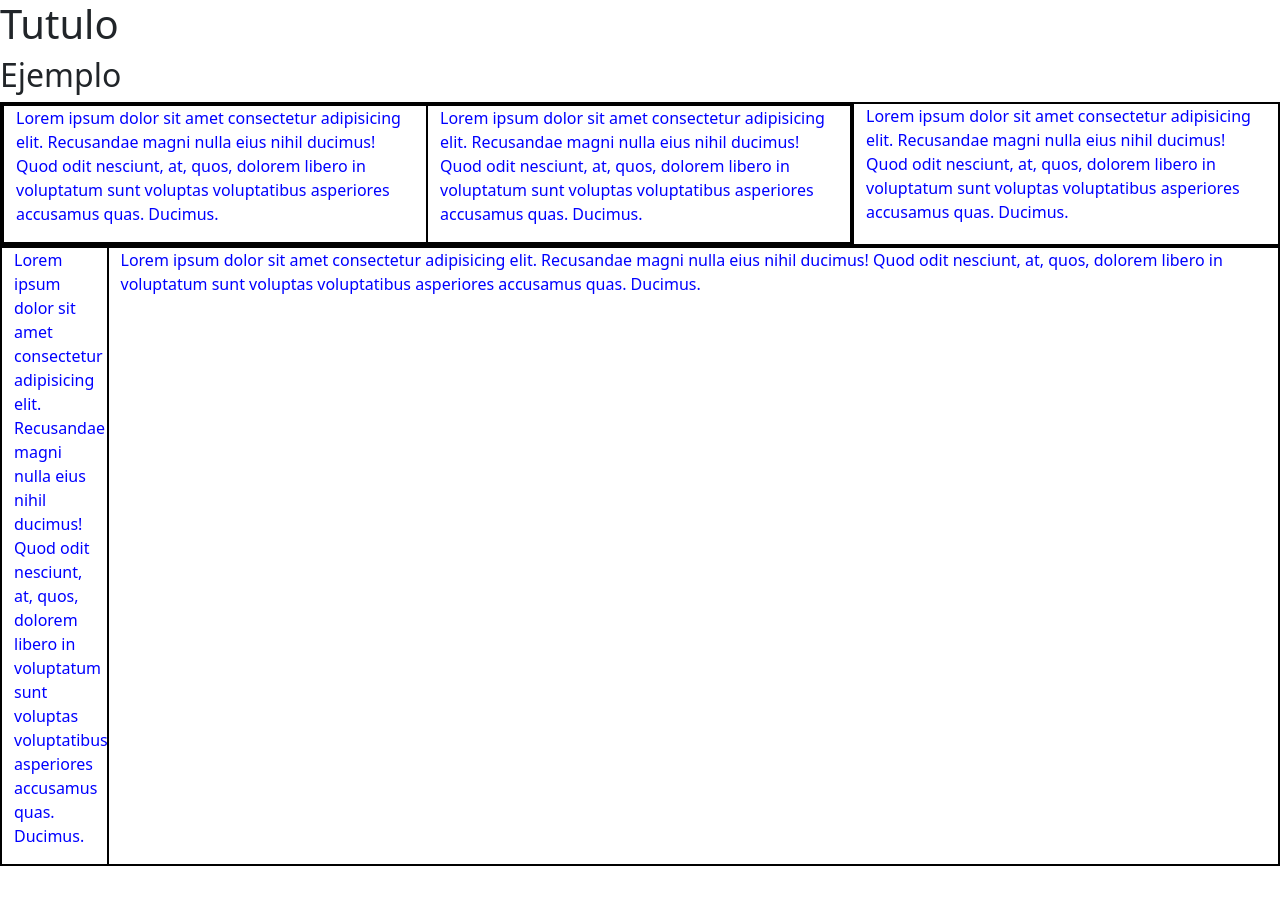
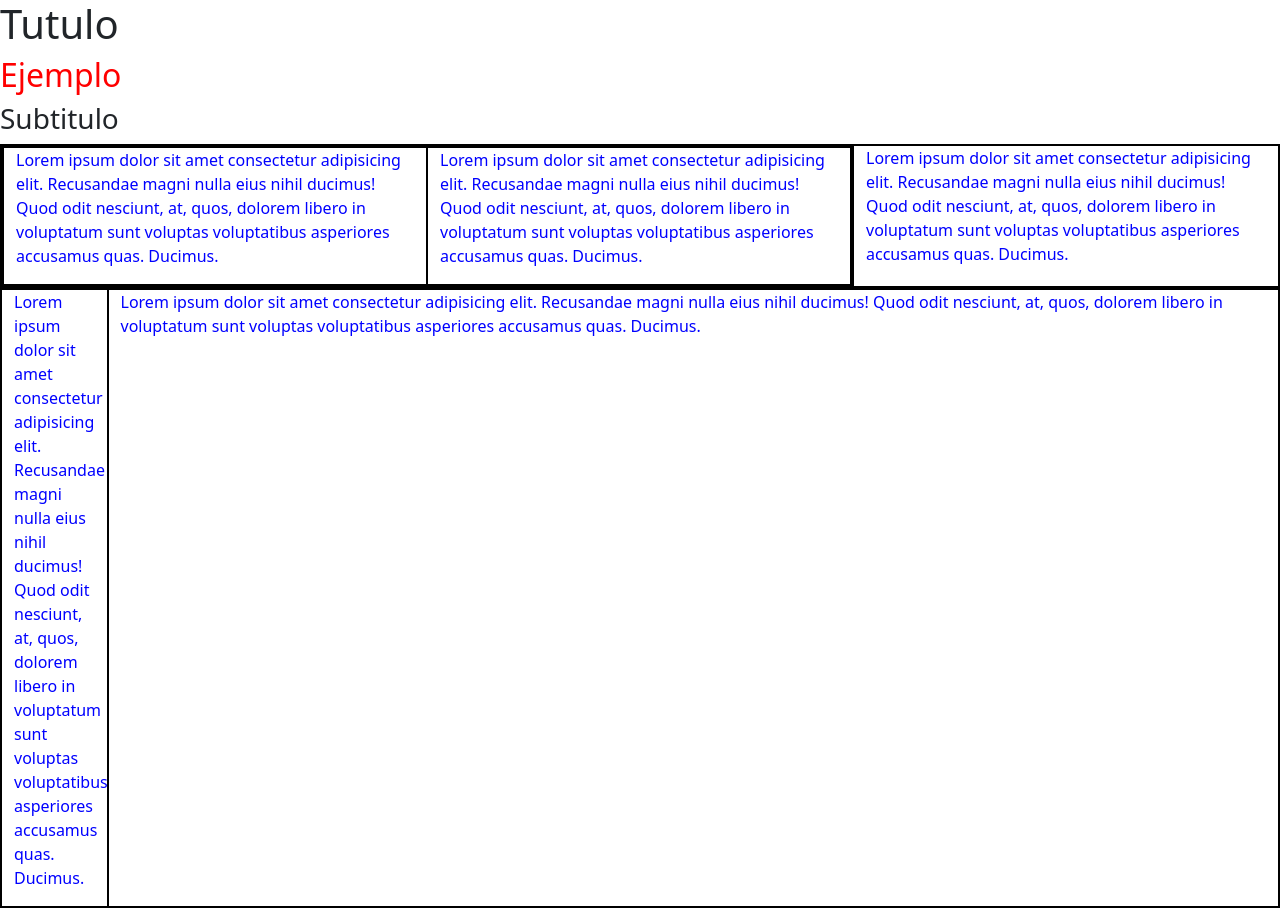
Before and after one commit to Ale-Campos/Proyecto-UTN-Campos, a plain HTML site: page index.html in a window 1280 px wide. Before the commit the page ends 866 px from the top, so only its background shows below. Drawn offline with nearby package versions, Linux system fonts and the light colour scheme.

Commit message:
Agrego otro titulo y estilos

```diff
--- a/index.html
+++ b/index.html
@@ -15,6 +15,7 @@
   <body>
     <h1>Tutulo</h1>
     <h2>Ejemplo</h2>
+    <h3>Subtitulo</h3>
     <section class="container-fluid">
       <div class="row">
         <div class="col-12 col-md-8">
--- a/style.css
+++ b/style.css
@@ -1,8 +1,11 @@
 div {
-    border: 1px solid black;
+  border: 1px solid black;
 }
 
+p {
+  color: blue;
+}
 
-p {
-    color: blue;
+h2 {
+  color: red;
 }
```
